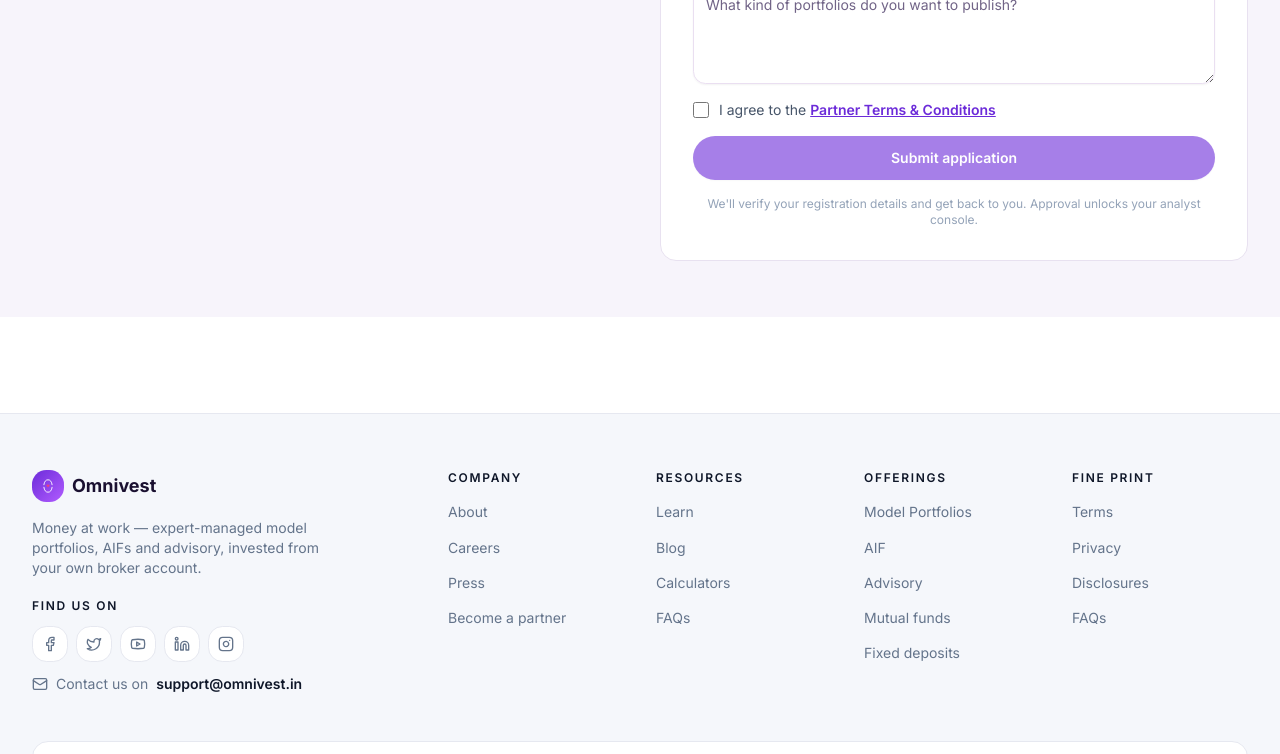
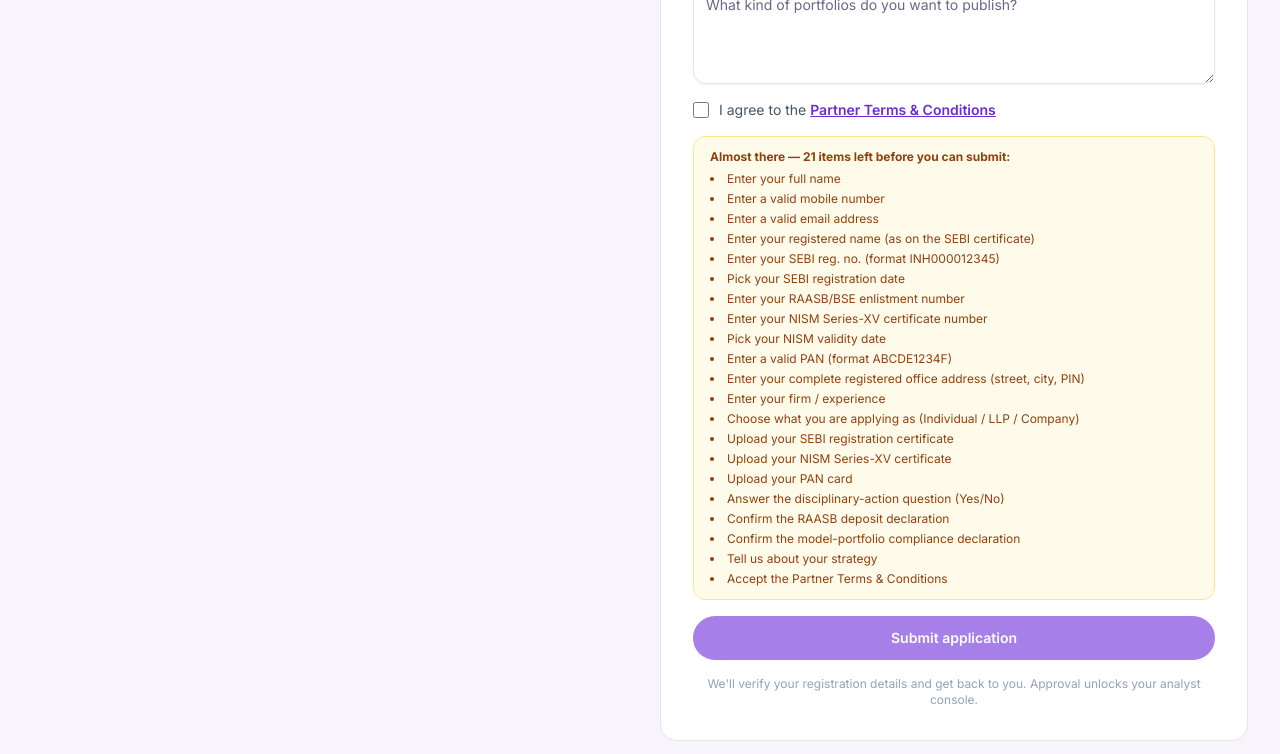
Before and after one commit to catusharfinshots/omnivest, a React (Create React App) app in the folder frontend/: page /partner in a window 1280 px wide. Shown: the part 2440-3194 px from the top of the page. Built offline with nearby package versions, Linux system fonts and the light colour scheme; no server answers.

Commit message:
Partner form: live 'Almost there' checklist explains a disabled submit
Every unmet requirement is listed in plain words above the button
(single source of truth also drives the button state); inline error
added for incomplete registered address (the silent blocker found
in user testing).

```diff
--- a/frontend/src/pages/BecomePartner.jsx
+++ b/frontend/src/pages/BecomePartner.jsx
@@ -215,16 +215,40 @@ export default function BecomePartner() {
     form.po_name.trim() && EMAIL_RE.test(form.po_email) && form.po_phone && isValidPhoneNumber(form.po_phone) &&
     form.co_name.trim() && EMAIL_RE.test(form.co_email) && form.co_phone && isValidPhoneNumber(form.co_phone)
   );
-  const disciplinaryOk = form.disciplinary_history === false || (form.disciplinary_history === true && form.disciplinary_details.trim());
-  const filesOk = files.sebi_cert && files.nism_cert && files.pan_card;
 
-  const valid = form.name.trim() && phoneOk && emailOk
-    && form.registered_name.trim() && form.firm.trim() && sebiOk && form.sebi_reg_date
-    && form.raasb_no.trim() && form.nism_cert_no.trim() && form.nism_valid_till && !nismExpired
-    && panOk && form.registered_address.trim().length >= 10
-    && APPLICANT_TYPES.includes(form.applicant_type) && officersOk
-    && disciplinaryOk && form.raasb_deposit_confirmed && form.model_portfolio_compliance
-    && filesOk && form.note.trim() && form.accepted_terms;
+  const addressOk = form.registered_address.trim().length >= 10;
+
+  // Single source of truth: every unmet requirement in plain words. The submit
+  // button is enabled exactly when this list is empty, and the list itself is
+  // shown to the applicant so a disabled button is never a mystery.
+  const missing = [
+    !form.name.trim() && 'Enter your full name',
+    !phoneOk && 'Enter a valid mobile number',
+    !emailOk && 'Enter a valid email address',
+    !form.registered_name.trim() && 'Enter your registered name (as on the SEBI certificate)',
+    !sebiOk && 'Enter your SEBI reg. no. (format INH000012345)',
+    !form.sebi_reg_date && 'Pick your SEBI registration date',
+    !form.raasb_no.trim() && 'Enter your RAASB/BSE enlistment number',
+    !form.nism_cert_no.trim() && 'Enter your NISM Series-XV certificate number',
+    !form.nism_valid_till && 'Pick your NISM validity date',
+    nismExpired && 'Your NISM certificate date is in the past — a valid certificate is required',
+    !panOk && 'Enter a valid PAN (format ABCDE1234F)',
+    !addressOk && 'Enter your complete registered office address (street, city, PIN)',
+    !form.firm.trim() && 'Enter your firm / experience',
+    !APPLICANT_TYPES.includes(form.applicant_type) && 'Choose what you are applying as (Individual / LLP / Company)',
+    isFirmType && !officersOk && 'Complete the Principal & Compliance Officer details (name, valid email and mobile for each)',
+    !files.sebi_cert && 'Upload your SEBI registration certificate',
+    !files.nism_cert && 'Upload your NISM Series-XV certificate',
+    !files.pan_card && 'Upload your PAN card',
+    form.disciplinary_history === null && 'Answer the disciplinary-action question (Yes/No)',
+    form.disciplinary_history === true && !form.disciplinary_details.trim() && 'Describe the disciplinary action you declared',
+    !form.raasb_deposit_confirmed && 'Confirm the RAASB deposit declaration',
+    !form.model_portfolio_compliance && 'Confirm the model-portfolio compliance declaration',
+    !form.note.trim() && 'Tell us about your strategy',
+    !form.accepted_terms && 'Accept the Partner Terms & Conditions',
+  ].filter(Boolean);
+
+  const valid = missing.length === 0;
 
   const uploadDocs = async (id, already = []) => {
     for (const kind of Object.keys(files)) {
@@ -437,7 +461,10 @@ export default function BecomePartner() {
               </div>
               <div>
                 <Label>Registered office address (as per SEBI records) *</Label>
-                <Textarea data-testid="partner-address" required value={form.registered_address} onChange={set('registered_address')} rows={2} className="mt-1.5" placeholder="Full registered address" />
+                <Textarea data-testid="partner-address" required value={form.registered_address} onChange={set('registered_address')} rows={2} className="mt-1.5" placeholder="Street, area, city, state, PIN" />
+                {form.registered_address.trim() && !addressOk && (
+                  <p className="mt-1 text-xs text-[#DC2626]">Please enter your complete registered address — street, city and PIN (as per SEBI records).</p>
+                )}
               </div>
               <div>
                 <Label>Firm / experience *</Label>
@@ -535,6 +562,14 @@ export default function BecomePartner() {
                   <button type="button" data-testid="open-partner-terms" onClick={() => setTermsOpen(true)} className="font-semibold text-[#6C2BD9] underline">Partner Terms &amp; Conditions</button>
                 </span>
               </label>
+              {!valid && (
+                <div data-testid="missing-checklist" className="rounded-xl border border-[#FDE68A] bg-[#FFFBEB] px-4 py-3">
+                  <div className="text-xs font-bold text-[#92400E]">Almost there — {missing.length} item{missing.length > 1 ? 's' : ''} left before you can submit:</div>
+                  <ul className="mt-1.5 space-y-1 text-xs text-[#92400E] list-disc list-inside">
+                    {missing.map((m) => <li key={m}>{m}</li>)}
+                  </ul>
+                </div>
+              )}
               <button data-testid="partner-submit" disabled={busy || !valid} className="btn-primary w-full py-3 disabled:opacity-60 disabled:cursor-not-allowed">
                 {busy && <Loader2 className="h-4 w-4 animate-spin" />} {busy ? 'Submitting…' : 'Submit application'}
               </button>
```
